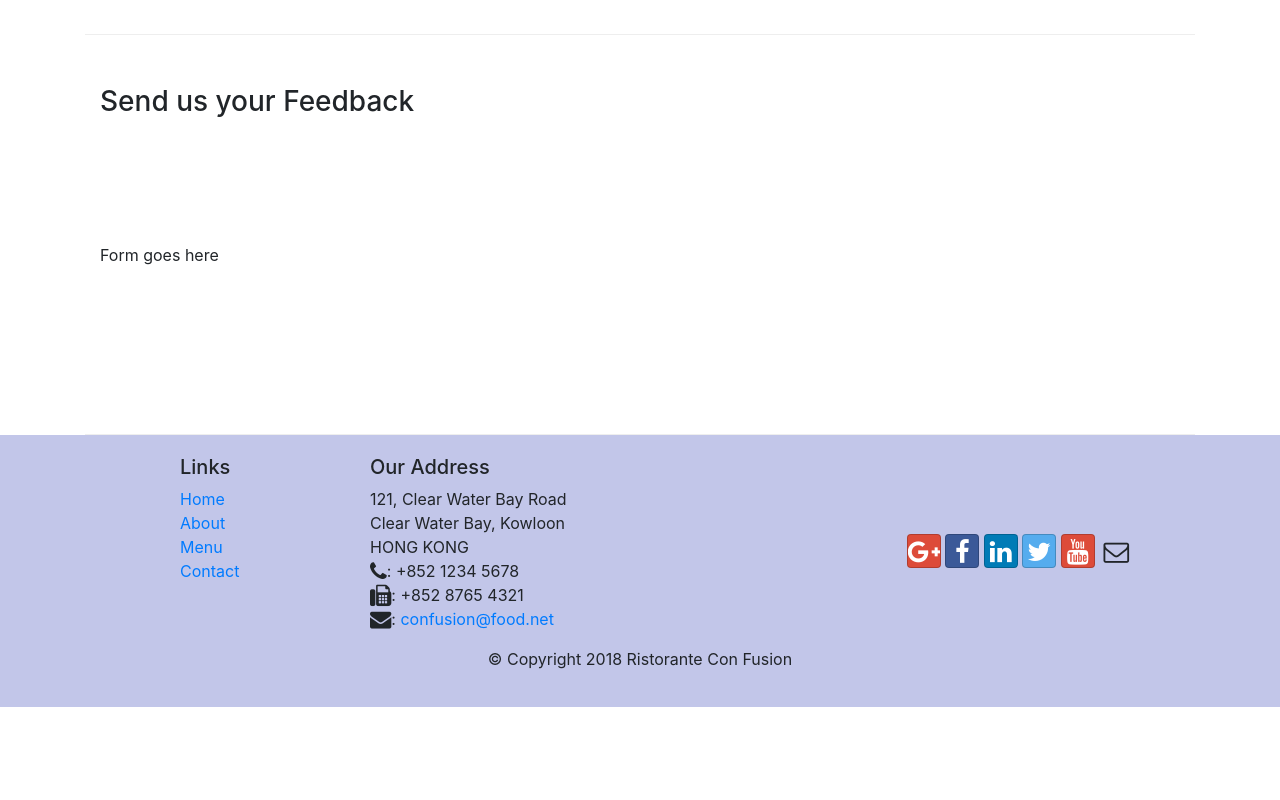
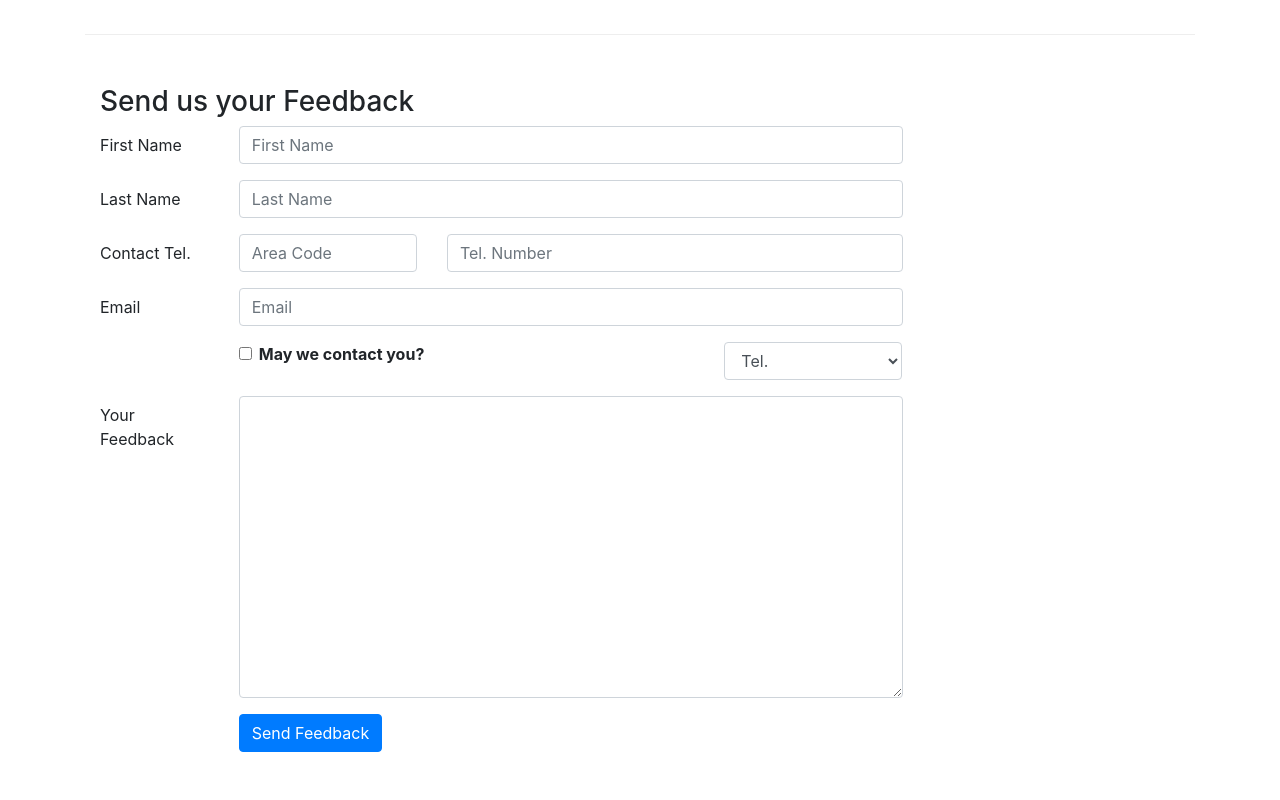
Before and after one commit to moh890/boot-coursera, a website: page contactus.html in a window 1280 px wide. Shown: the part 780-1580 px from the top of the page. Before the commit the page ends 1487 px from the top, so only its background shows below. Drawn offline with nearby package versions, Linux system fonts and the light colour scheme.

Commit message:
forms in contactus.html

```diff
--- a/contactus.html
+++ b/contactus.html
@@ -22,7 +22,7 @@
             <button class="navbar-toggler" type="button" data-toggle="collapse" data-target="#Navbar">
                 <span class="navbar-toggler-icon"></span>
             </button>
-            <a class="navbar-brand" href="#">Ristorante Con Fusion</a>
+            <a class="navbar-brand" href="./index.html">Ristorante Con Fusion</a>
             <div class="collapse navbar-collapse" id="Navbar">
                 <ul class="navbar-nav mr-auto">
                     <li class="nav-item"><a class="nav-link" href="./index.html"><span class="fa fa-home fa-lg"></span> Home</a></li>
@@ -93,7 +93,64 @@
                 <h3>Send us your Feedback</h3>
             </div>
             <div class="col-12 col-md-9">
-                Form goes here
+                <form action="">
+                    <div class="form-group row">
+                        <label for="firstname" class="col-md-2 col-form-label">First Name</label>
+                        <div class="col-md-10">
+                            <input type="text" name="firstname" id="firstname" class="form-control" placeholder="First Name">
+                        </div>
+                    </div>
+                    <div class="form-group row">
+                        <label for="lastname" class="col-md-2 col-form-label">Last Name</label>
+                        <div class="col-md-10">
+                            <input type="text" name="lastname" id="lastname" class="form-control" placeholder="Last Name">
+                        </div>
+                    </div>
+                    <div class="form-group row">
+                        <label for="telnum" class="col-12 col-md-2 col-form-label">Contact Tel.</label>
+                        <div class="col-5 col-md-3">
+                            <input type="tel" name="areacode" id="areacode" class="form-control" placeholder="Area Code">
+                        </div>
+                        <div class="col-7 col-md-7">
+                            <input type="tel" name="telnum" id="telnum" class="form-control" placeholder="Tel. Number">
+                        </div>
+                    </div>
+                    <div class="form-group row">
+                        <label for="emailid" class="col-md-2 col-form-label">Email</label>
+                        <div class="col-md-10">
+                            <input type="email" name="emailid" id="emailid" class="form-control" placeholder="Email">
+                        </div>
+                    </div>
+                    <div class="form-group row">
+                        <div class="col-md-6 offset-md-2">
+                            <div class="form-check">
+                                <input type="checkbox" class="form-check-input" name="approve" id="approve" value="">
+                                <label for="approve" class="form-check-label">
+                                    <strong>May we contact you?</strong>
+                                </label>
+                            </div>
+                        </div>
+                        <div class="col-md-3 offset-md-1">
+                            <select name="" id="" class="form-control">
+                                <option value="">Tel.</option>
+                                <option value="">Email</option>
+                            </select>
+                        </div>
+                    </div>
+                    <div class="form-group row">
+                        <label for="feedback" class="col-md-2 col-form-label">Your Feedback</label>
+                        <div class="col-md-10">
+                            <textarea name="feedback" id="feedback" class="form-control" rows="12"></textarea>
+                        </div>
+                    </div>
+                    <div class="form-group row">
+                        <div class="offset-md-2 col-md-10">
+                            <button type="submit" class="btn btn-primary">
+                                Send Feedback
+                            </button>
+                        </div>
+                    </div>
+                </form>
             </div>
             <div class="col-12 col-md">
             </div>
```
Also changed, not shown: aboutus.html (+1 -1 lines), index.html (+1 -1 lines).
